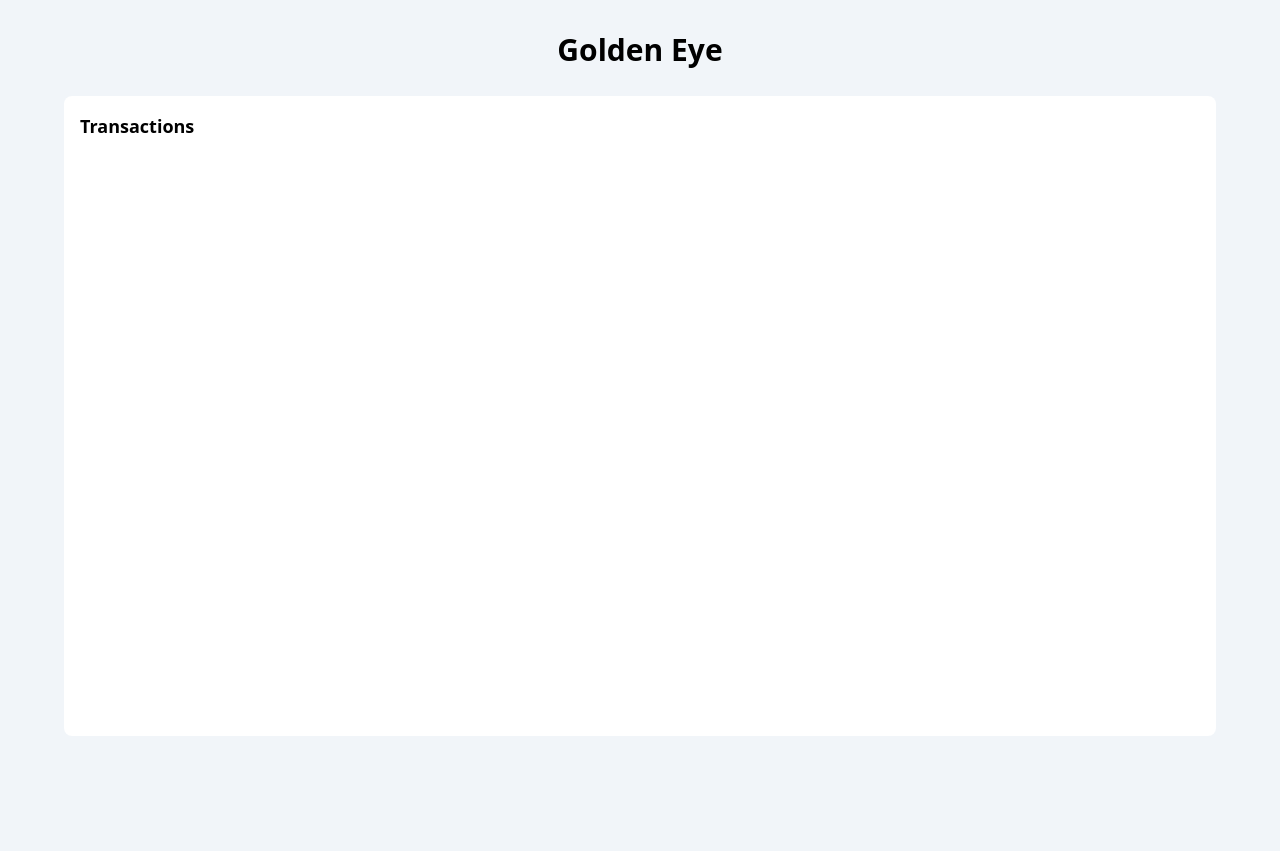
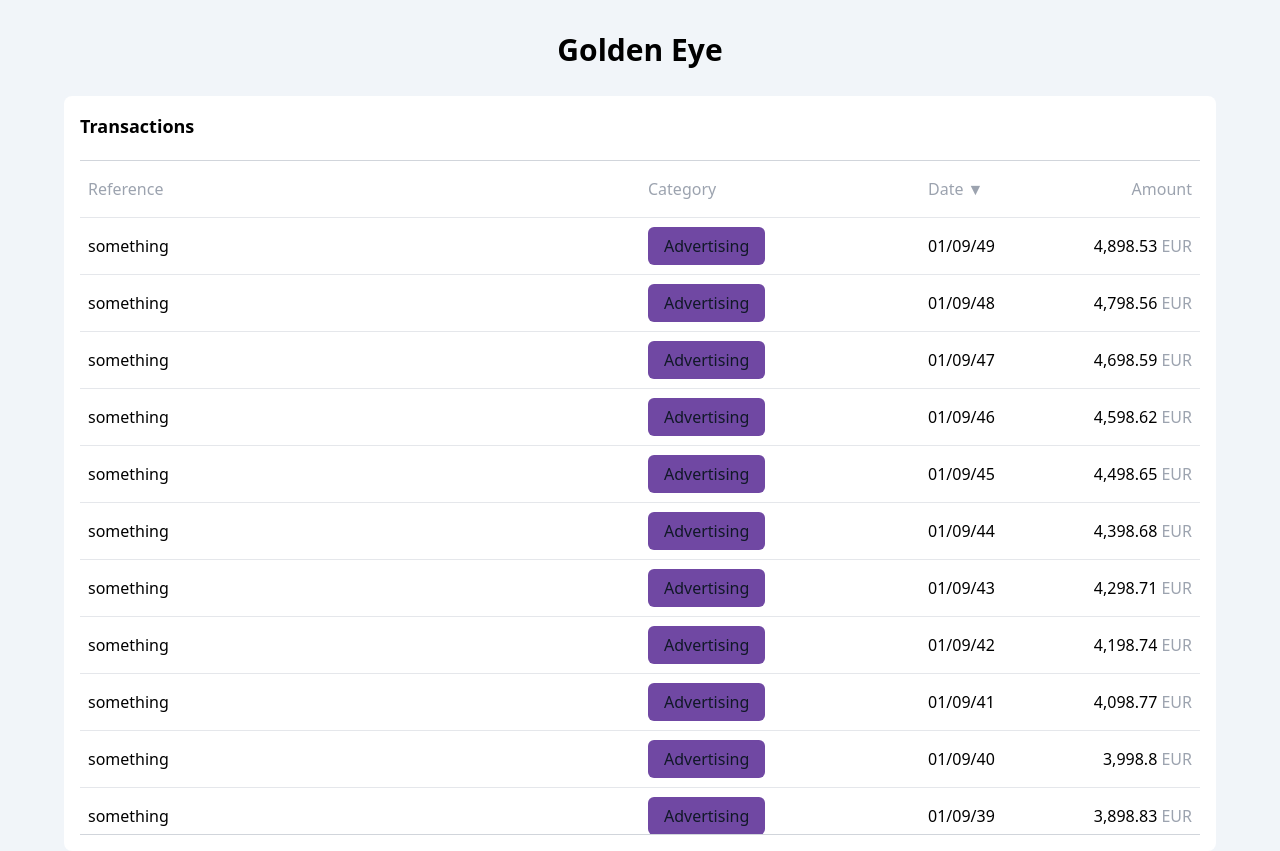
Before and after one commit to rarysson/Golden-Eye, a Vue app in the folder front-end/: page / in a window 1280 px wide. Before the commit the page ends 800 px from the top, so only its background shows below. Built offline with nearby package versions, Linux system fonts and the light colour scheme.

Commit message:
Add transactions table

```diff
--- a/front-end/package.json
+++ b/front-end/package.json
@@ -11,14 +11,20 @@
     "format": "prettier .  --write"
   },
   "dependencies": {
+    "date-fns": "^2.29.1",
     "vue": "^3.2.37"
   },
   "devDependencies": {
+    "@typescript-eslint/eslint-plugin": "^5.32.0",
+    "@typescript-eslint/parser": "^5.32.0",
     "@vitejs/plugin-vue": "^3.0.0",
+    "@vue/eslint-config-prettier": "^7.0.0",
+    "@vue/eslint-config-typescript": "^11.0.0",
     "autoprefixer": "^10.4.8",
     "eslint": "^8.21.0",
     "eslint-config-prettier": "^8.5.0",
     "eslint-plugin-vue": "^9.3.0",
+    "lint-staged": "^13.0.3",
     "postcss": "^8.4.14",
     "prettier": "2.7.1",
     "tailwindcss": "^3.1.7",
--- a/front-end/src/App.vue
+++ b/front-end/src/App.vue
@@ -1,4 +1,11 @@
 <template>
+  <div
+    v-if="errorMessage"
+    class="fixed top-0 left-0 text-center w-full py-3 bg-red-500 font-bold"
+  >
+    {{ errorMessage }}
+  </div>
+
   <div class="flex flex-col h-full">
     <h1 class="text-center font-bold text-3xl">Golden Eye</h1>
 
@@ -6,6 +13,37 @@
       class="flex-auto w-full max-w-6xl mx-auto bg-white mt-7 p-4 rounded-lg"
     >
       <h2 class="font-bold text-lg">Transactions</h2>
+
+      <div
+        class="border-y border-gray-300 mt-5 max-h-[42.1875rem] overflow-auto"
+      >
+        <loading v-if="isFetchingData" />
+        <transactions-table v-else :transactions="transactions" />
+      </div>
     </main>
   </div>
 </template>
+
+<script setup lang="ts">
+import { onBeforeMount, ref } from "vue";
+import { Transaction } from "./interfaces/transaction";
+import { fetchTransactions } from "./services/api";
+import TransactionsTable from "./components/TransactionsTable.vue";
+import Loading from "./components/Loading.vue";
+
+const transactions = ref<Transaction[]>([]);
+const isFetchingData = ref(false);
+const errorMessage = ref("");
+
+onBeforeMount(async () => {
+  isFetchingData.value = true;
+
+  try {
+    transactions.value = await fetchTransactions();
+  } catch {
+    errorMessage.value = "Something went wrong. Reload the page!";
+  } finally {
+    isFetchingData.value = false;
+  }
+});
+</script>
--- /dev/null
+++ b/front-end/src/components/Loading.vue
@@ -0,0 +1,6 @@
+<template>
+  <div class="flex justify-center items-center text-2xl py-2">
+    <span class="animate-spin text-4xl">&#11118;</span>
+    <span class="pl-2">Fetching data...</span>
+  </div>
+</template>
--- /dev/null
+++ b/front-end/src/components/TransactionsTable.vue
@@ -0,0 +1,105 @@
+<template>
+  <table class="w-full">
+    <thead class="text-left text-gray-400">
+      <tr>
+        <th class="font-normal w-6/12 px-2 py-4">Reference</th>
+        <th class="font-normal w-3/12 px-2 py-4">Category</th>
+        <th
+          class="font-normal w-1/12 px-2 py-4 cursor-pointer"
+          @click="toggleSortType"
+        >
+          Date {{ currentSortType === "desc" ? "&#9660;" : "&#9650;" }}
+        </th>
+        <th class="font-normal text-right px-2 py-4">Amount</th>
+      </tr>
+    </thead>
+
+    <tbody>
+      <tr
+        v-for="transaction in sortedTransactions"
+        :key="transaction.id"
+        class="border-t border-gray-200"
+      >
+        <td class="px-2 py-4">
+          <template v-if="transaction.reference">{{
+            transaction.reference
+          }}</template>
+          <span v-else class="text-gray-400">No reference provided</span>
+        </td>
+        <td class="px-2 py-4">
+          <span
+            class="text-gray-900 rounded-md py-2 px-4"
+            :style="{
+              'background-color': getCategoryColor(transaction.category.color)
+            }"
+          >
+            {{ transaction.category.name }}
+          </span>
+        </td>
+        <td class="px-2 py-4">{{ formatDate(transaction.date) }}</td>
+        <td class="text-right px-2 py-4">
+          {{ formatNumber(transaction.money.amount) }}
+          <span class="text-gray-400">{{ transaction.money.currency }}</span>
+        </td>
+      </tr>
+    </tbody>
+  </table>
+</template>
+
+<script setup lang="ts">
+import { compareAsc, compareDesc, format } from "date-fns";
+import { onBeforeMount, PropType, ref, watch } from "vue";
+import { TableSort } from "../interfaces/sort";
+import { Transaction } from "../interfaces/transaction";
+
+const props = defineProps({
+  transactions: {
+    type: Array as PropType<Transaction[]>,
+    required: true
+  }
+});
+
+const currentSortType = ref<TableSort>("desc");
+const sortedTransactions = ref<Transaction[]>([]);
+
+function toggleSortType() {
+  currentSortType.value = currentSortType.value === "desc" ? "asc" : "desc";
+
+  sortTransactions();
+}
+
+function getCategoryColor(color: string | null): string {
+  return color ? `#${color}` : "#f2f2f2";
+}
+
+function formatDate(date: string): string {
+  return format(new Date(date), "dd/MM/yy");
+}
+
+function formatNumber(number: number): string {
+  const fixedDecimal = number.toFixed(2);
+
+  return parseFloat(fixedDecimal).toLocaleString();
+}
+
+function sortTransactions() {
+  sortedTransactions.value = [...props.transactions].sort((a, b) => {
+    if (currentSortType.value === "desc") {
+      return compareDesc(new Date(a.date), new Date(b.date));
+    } else {
+      return compareAsc(new Date(a.date), new Date(b.date));
+    }
+  });
+}
+
+watch(
+  () => props.transactions,
+  () => {
+    sortTransactions();
+  }
+);
+
+onBeforeMount(() => {
+  sortTransactions();
+});
+</script>
--- /dev/null
+++ b/front-end/src/interfaces/sort.ts
@@ -0,0 +1,2 @@
+// desc: high -> low | asc: low -> high
+export type TableSort = "desc" | "asc";
--- /dev/null
+++ b/front-end/src/interfaces/transaction.ts
@@ -0,0 +1,13 @@
+export interface Transaction {
+  id: string;
+  reference: string | null;
+  date: string;
+  category: {
+    name: string;
+    color: string | null;
+  };
+  money: {
+    amount: number;
+    currency: string;
+  };
+}
--- /dev/null
+++ b/front-end/src/services/api.ts
@@ -0,0 +1,19 @@
+import { Transaction } from "../interfaces/transaction";
+
+export async function fetchTransactions(): Promise<Transaction[]> {
+  await new Promise((r) => setTimeout(r, 1000));
+
+  return [...Array(50)].map((_, index) => ({
+    id: String(index),
+    date: `${2000 + index}-09-01 23:00:00.000`,
+    reference: "something",
+    category: {
+      name: "Advertising",
+      color: "7048a3"
+    },
+    money: {
+      amount: 99.97 * index,
+      currency: "EUR"
+    }
+  }));
+}
```
Also changed, not shown: front-end/.eslintrc.json, 2 other files (tests, documents, lock files or other folders).
